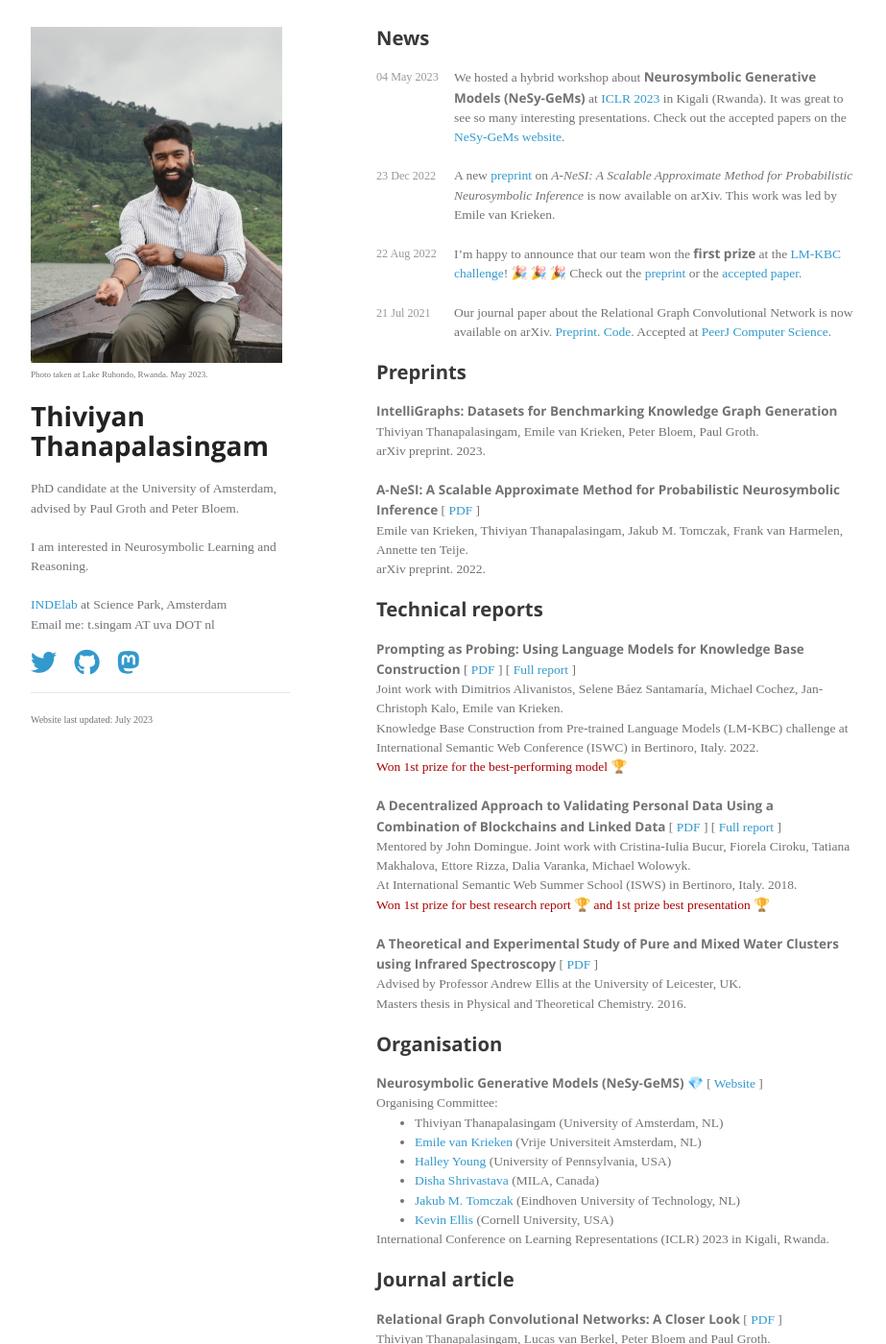
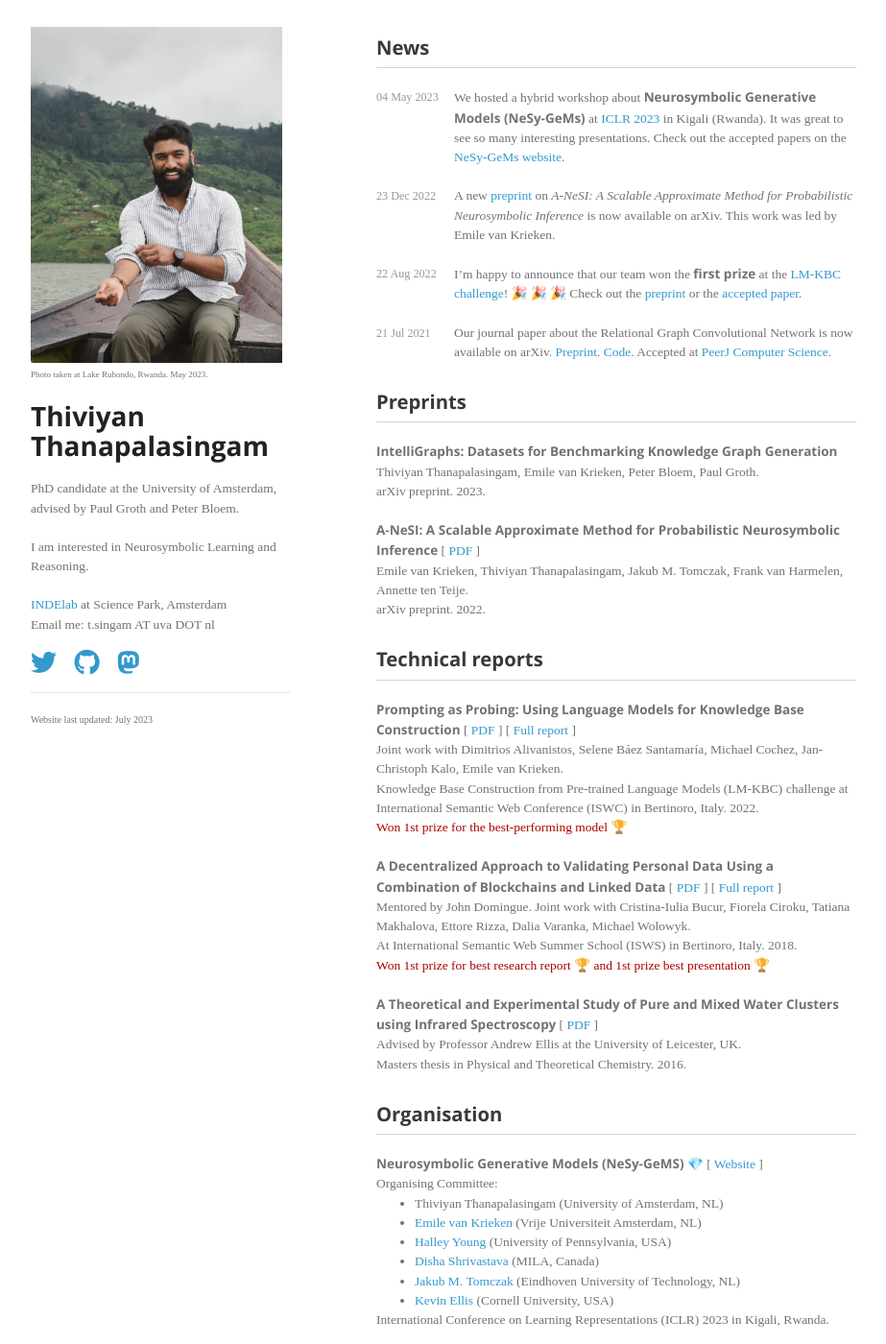
Before and after one commit to thiviyanT/website, a Jekyll site: the page built from index.html, in a window 1280 px wide and 1400 px high. Shown: the whole window at 96% size, without its empty margins (178-1101 px from the left). Built offline with Jekyll 4.4.1, drawn with Linux system fonts in a browser that asks for light colours; nearby versions of some CDN libraries; some web fonts are replaced; the list of posts is cut into pages by our own code; a style sheet for code colours, icons or effects is not loaded.

Commit message:
debugging

```diff
--- a/assets/css/style.css
+++ b/assets/css/style.css
@@ -332,3 +332,8 @@ footer {
 .no-margin{
     margin: 0 !important;
 }
+
+.heading-text{
+    border-bottom: 1px solid lightgrey;
+    padding: 10px 0;
+}
--- a/index.html
+++ b/index.html
@@ -6,7 +6,7 @@ title: "Thiviyan Thanapalasingam"
 <section>
 
     {%- if site.news -%}
-    <h2>News</h2>
+        <h2 class="heading-text">News</h2>
         {% assign ordered_news = site.news | sort: 'date' | reverse %}
         {% for item in ordered_news limit:4 %}
             <div class="date">{{ item.date | date_to_string }}</div>
@@ -15,7 +15,7 @@ title: "Thiviyan Thanapalasingam"
     {%- endif -%}
 
     {%- if site.preprints -%}
-    <h2>Preprints</h2>
+        <h2 class="heading-text">Preprints</h2>
         {% assign ordered_preprints = site.preprints | sort: 'pub_year' | reverse %}
         {% for preprint in ordered_preprints %}
         <p>
@@ -37,7 +37,7 @@ title: "Thiviyan Thanapalasingam"
     {%- endif -%}
 
     {%- if site.reports -%}
-    <h2>Technical reports</h2>
+    <h2 class="heading-text">Technical reports</h2>
         {% assign ordered_reports = site.reports | sort: 'pub_year' | reverse %}
         {% for report in ordered_reports %}
         <p>
@@ -59,7 +59,7 @@ title: "Thiviyan Thanapalasingam"
     {%- endif -%}
 
     {%- if site.organisations -%}
-    <h2>Organisation</h2>
+    <h2 class="heading-text">Organisation</h2>
         {% assign ordered_organisations = site.organisations | sort: 'pub_year' | reverse %}
         {% for organisation in ordered_organisations %}
             <p class="no-margin">
@@ -91,7 +91,7 @@ title: "Thiviyan Thanapalasingam"
     {%- endif -%}
 
     {%- if site.articles -%}
-    <h2>Journal article</h2>
+    <h2 class="heading-text">Journal article</h2>
         {% assign ordered_articles = site.articles | sort: 'pub_year' | reverse %}
         {% for article in ordered_articles %}
             <p>
@@ -109,7 +109,7 @@ title: "Thiviyan Thanapalasingam"
     {%- endif -%}
 
     {%- if site.papers -%}
-    <h2>Conference papers</h2>
+    <h2 class="heading-text">Conference papers</h2>
         {% assign ordered_papers = site.papers | sort: 'conf_year' | reverse %}
             {% for paper in ordered_papers %}
             <p>
@@ -131,7 +131,7 @@ title: "Thiviyan Thanapalasingam"
     {%- endif -%}
 
     {%- if site.posters -%}
-    <h2>Posters & Demos </h2>
+    <h2 class="heading-text">Posters & Demos </h2>
         {% assign ordered_posters = site.posters | sort: 'conf_year' | reverse %}
         {% for poster in ordered_posters %}
             <p>
```
Lines whose indentation alone changed are shown as unchanged.
